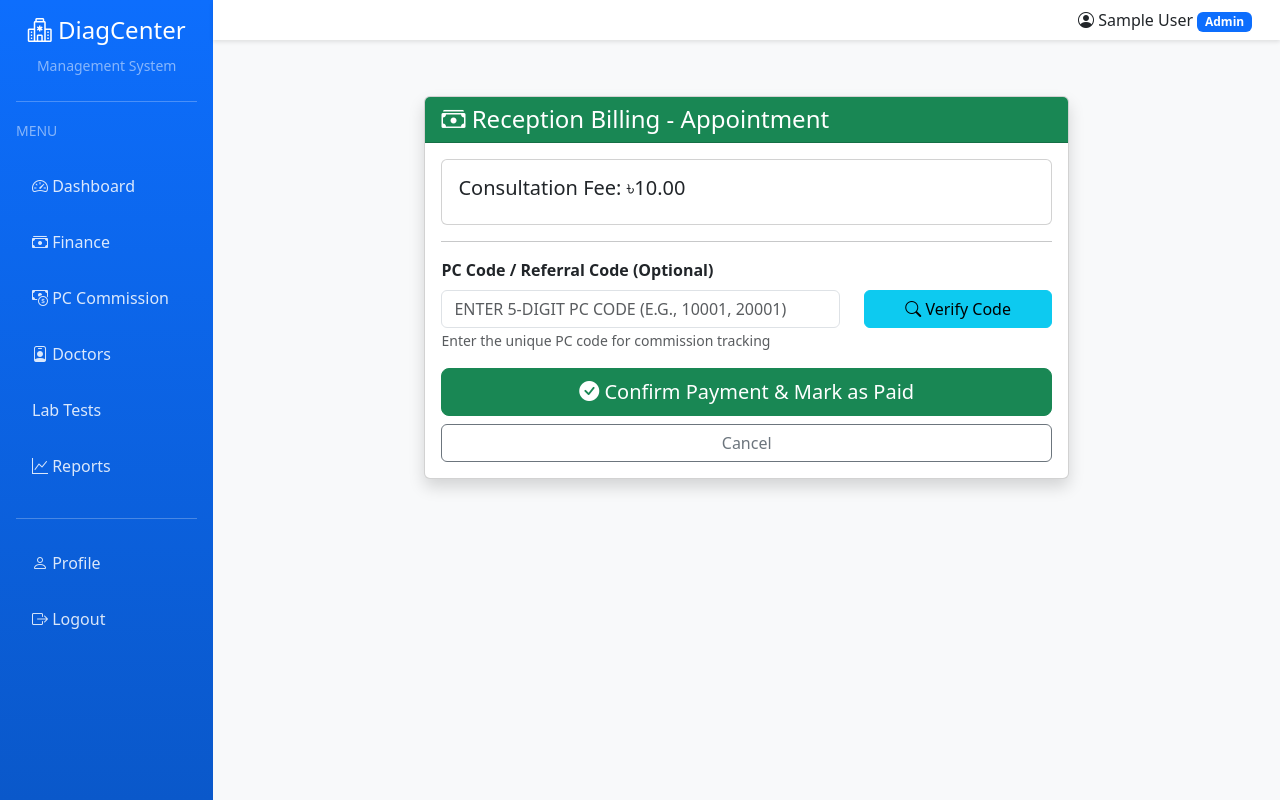
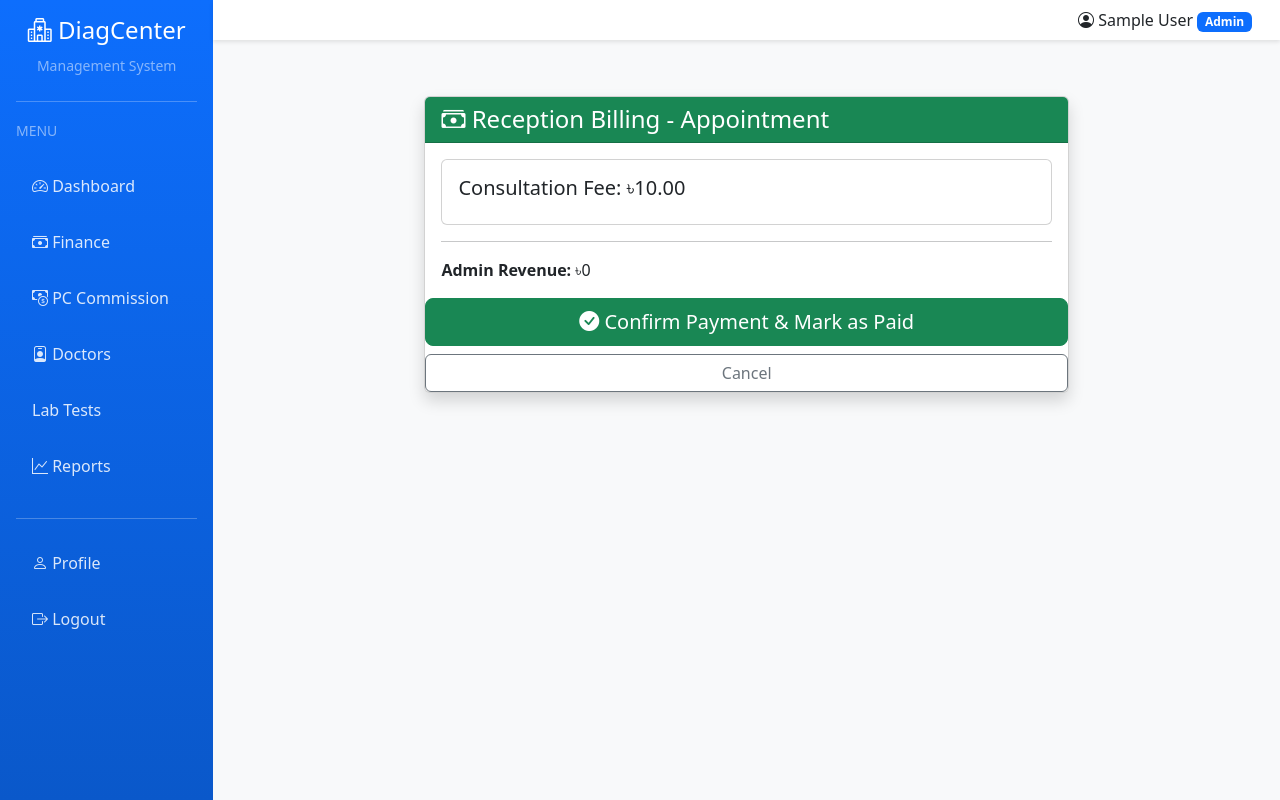
Before and after one commit to sa5613675-jpg/hosp, a Django app: page /accounts/reception/billing/appointment/1/ in a window 1280 px wide. Run offline with Django 5.2, Linux system fonts and the light colour scheme; a user stored in the database is signed in; tables that the repository leaves empty hold one stand-in row (values such as "Sample post"); some libraries are stand-ins or nearby versions.

Commit message:
Fix: Disable PC codes for doctor appointments and remove broken appointment_edit link
- Remove appointment_edit URL from appointment_detail.html (was causing NoReverseMatch error)
- Hide PC code field from doctor appointment billing page
- PC codes now only work for lab tests, not doctor consultations
- Add warning message if PC code is attempted for appointments
- Consultation fees go to doctor/reception, not commission system

```diff
--- a/accounts/views.py
+++ b/accounts/views.py
@@ -1859,38 +1859,14 @@
             original_amount = float(appointment.consultation_fee)
             final_amount = original_amount
 
-            # PC Code processing
+            # PC Code processing - ONLY FOR LAB TESTS, NOT DOCTOR CONSULTATIONS
             pc_member = None
             commission_amount = 0
             admin_amount = 0
 
             if pc_code:
-                try:
-                    from .models import PCMember, PCTransaction
-                    pc_member = PCMember.objects.get(pc_code=pc_code, is_active=True)
-
-                    commission_percentage = float(pc_member.commission_percentage)
-                    commission_amount = final_amount * (commission_percentage / 100)
-                    admin_amount = final_amount - commission_amount
-
-                    pc_transaction = PCTransaction.objects.create(
-                        pc_member=pc_member,
-                        patient=appointment.patient,
-                        appointment=appointment,
-                        total_amount=final_amount,
-                        commission_percentage=commission_percentage,
-                        commission_amount=commission_amount,
-                        admin_amount=admin_amount,
-                        recorded_by=request.user
-                    )
-
-                    pc_member.due_amount += commission_amount
-                    pc_member.total_referrals += 1
-                    pc_member.save()
-
-                    messages.success(request, f'✅ PC Code applied: {pc_code} | Commission: ৳{commission_amount:.2f}')
-                except PCMember.DoesNotExist:
-                    messages.warning(request, f'⚠️ Invalid PC Code: {pc_code}')
+                # PC codes are NOT allowed for doctor appointments - only for lab tests
+                messages.warning(request, f'⚠️ PC Code cannot be used for doctor consultations. PC codes are only for lab tests.')
 
             # NOTE: Doctor consultation fees are NOT recorded as admin income
             # They belong to the doctor and reception, not admin account
--- a/templates/accounts/reception_billing_appointment.html
+++ b/templates/accounts/reception_billing_appointment.html
@@ -44,30 +44,10 @@
 
                         <hr>
 
-                        <!-- PC Code Section -->
-                        <div class="row mb-3">
-                            <div class="col-md-8">
-                                <label class="form-label"><strong>PC Code / Referral Code (Optional)</strong></label>
-                                <input type="text" name="pc_code" id="pcCode" class="form-control"
-                                       placeholder="Enter 5-digit PC code (e.g., 10001, 20001)"
-                                       maxlength="20" style="text-transform: uppercase;">
-                                <small class="text-muted">Enter the unique PC code for commission tracking</small>
-                            </div>
-                            <div class="col-md-4">
-                                <label class="form-label">&nbsp;</label>
-                                <button type="button" class="btn btn-info w-100" id="verifyPC">
-                                    <i class="bi bi-search"></i> Verify Code
-                                </button>
-                            </div>
+                        <!-- PC Code Section - DISABLED FOR DOCTOR APPOINTMENTS -->
+                        <div class="alert alert-info">
+                            <i class="bi bi-info-circle"></i> <strong>Note:</strong> PC codes are only for lab tests, not doctor consultations.
                         </div>
-
-                        <div class="alert alert-success" id="pcInfo" style="display: none;">
-                            <h6><i class="bi bi-person-check"></i> PC Member Found!</h6>
-                            <strong>Name:</strong> <span id="pcName"></span><br>
-                            <strong>Code:</strong> <span id="pcCodeDisplay"></span><br>
-                            <strong>Commission:</strong> <span id="pcCommission">0</span>%<br>
-                            <hr class="my-2">
-                            <strong>Commission Amount:</strong> ৳<span id="commissionAmount">0</span><br>
                             <strong>Admin Revenue:</strong> ৳<span id="adminRevenue">0</span>
                         </div>
 
--- a/templates/appointments/appointment_detail.html
+++ b/templates/appointments/appointment_detail.html
@@ -19,11 +19,6 @@
                 <i class="bi bi-file-text-fill"></i> Write Prescription
             </a>
             {% endif %}
-        {% endif %}
-        {% if appointment.status == 'waiting' %}
-        <a href="{% url 'appointments:appointment_edit' appointment.pk %}" class="btn btn-secondary me-2">
-            <i class="bi bi-pencil"></i> Edit
-        </a>
         {% endif %}
         <a href="{% url 'appointments:appointment_list' %}" class="btn btn-outline-secondary">
             <i class="bi bi-arrow-left"></i> Back
```
